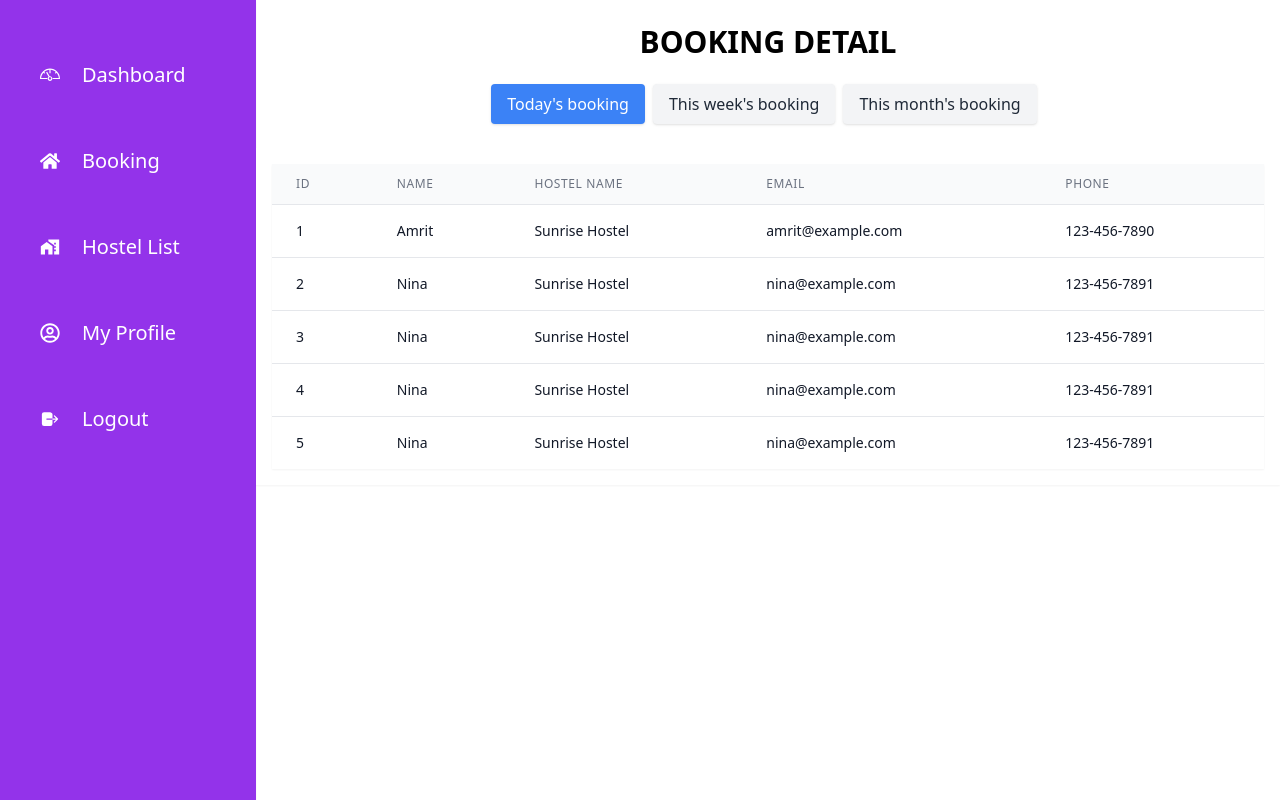
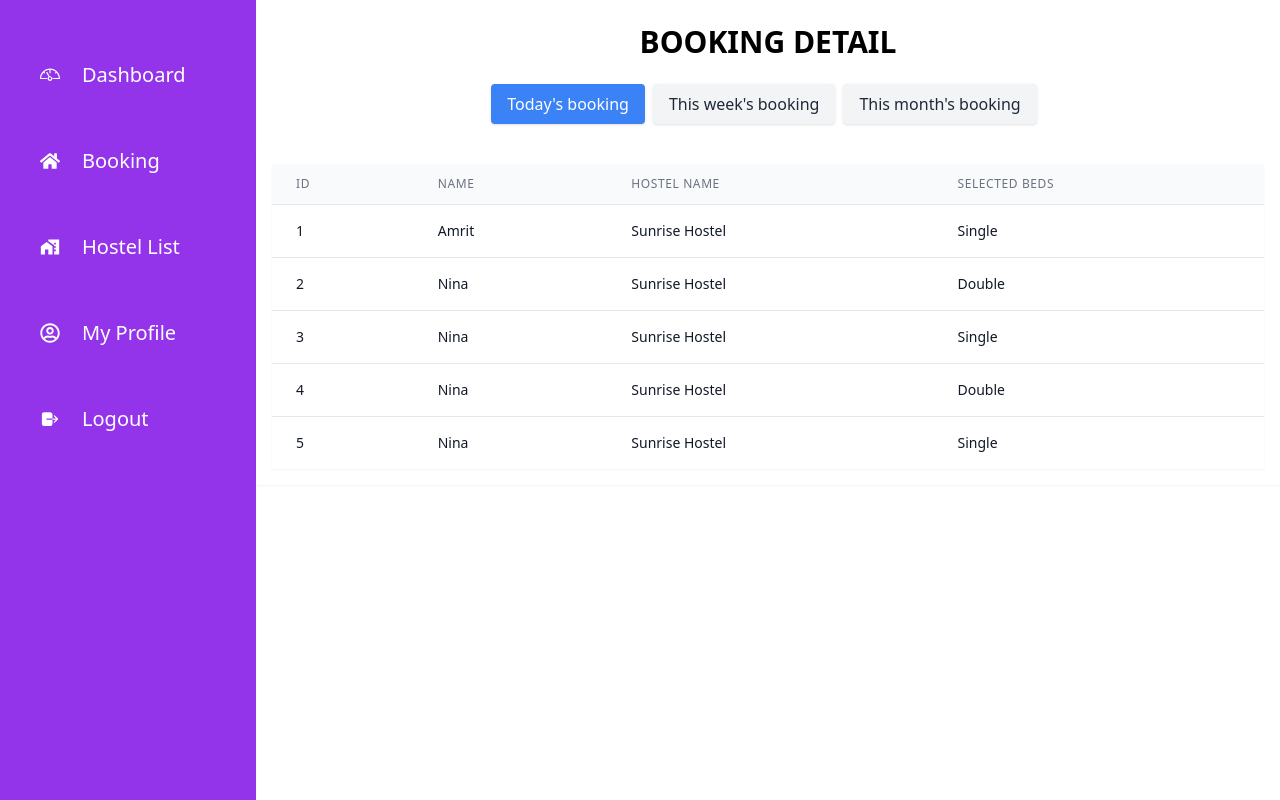
Before and after one commit to Nehaa222/hostelStay, a React (Vite) app: page /Booking in a window 1280 px wide. Built offline with nearby package versions, Linux system fonts and the light colour scheme.

Commit message:
Replace the one columns of admin dashboard

```diff
--- a/src/components/Booking.jsx
+++ b/src/components/Booking.jsx
@@ -1,101 +1,3 @@
-// import React, { useState } from "react";
-// import { FaHome } from "react-icons/fa";
-// import { TfiDashboard } from "react-icons/tfi";
-// import { MdMapsHomeWork } from "react-icons/md";
-// import { FaRegUserCircle } from "react-icons/fa";
-// import { IoLogOut } from "react-icons/io5";
-// import { Link } from "react-router-dom";
-
-// export default function Booking() {
-//   const [activeTab, setActiveTab] = useState("today");
-
-//   const displayContent = () => {
-//     switch (activeTab) {
-//       case "today":
-//         return "Booked for Amrit";
-//       case "week":
-//         return "Booked by Raj";
-//       case "month":
-//         return "Booked by Quyem";
-//       default:
-//         return "Select a tab to display bookings";
-//     }
-//   };
-
-//   return (
-//     <div className="Container ">
-//       <div className="flex h-full w-full cursor-pointer">
-//         <div className="sidebar bg-[#D9D9D9] text-black p-5 w-[40%] font-bold text-[20px] flex flex-col items-center h-screen">
-
-//           <div class="menu-item mt-10 mb-4 w-full flex items-center justify-start pl-5">
-//             <Link to="/" className="flex items-center">
-//               <TfiDashboard class="mr-[22px]" />
-//               <span>Dashboard</span>
-//             </Link>
-//           </div>
-
-
-//           <div className="menu-item mt-10 mb-4 w-full flex items-center justify-start pl-5">
-//             <FaHome className="mr-[22px]" />
-//             <span>Booking</span>
-//           </div>
-//           <div className="menu-item mt-10 mb-4 w-full flex items-center justify-start pl-5">
-//             <MdMapsHomeWork className="mr-[22px]" />
-//             <span>Hostel List</span>
-//           </div>
-//           <div className="menu-item mt-10 mb-4 w-full flex items-center justify-start pl-5">
-//             <FaRegUserCircle className="mr-[22px]" />
-//             <span>My Profile</span>
-//           </div>
-//           <div className="menu-item mt-10 w-full flex items-center justify-start pl-5">
-//             <IoLogOut className="mr-[22px]" />
-//             <span>Logout</span>
-//           </div>
-//         </div>
-//         <div className="container flex flex-col ml-[28%] Shadow-md ">
-//           <p className="font-bold text-3xl ml-[100px]">BOOKING DETAIL</p>
-//           <div className="tabs mt-[30px]">
-//             <button
-//               className={`tab ${
-//                 activeTab === "today"
-//                   ? "active bg-blue-500 text-white"
-//                   : "bg-gray-100 text-gray-800"
-//               } hover:bg-blue-300 px-4 py-2 rounded shadow mr-2`}
-//               onClick={() => setActiveTab("today")}
-//             >
-//               Today's booking
-//             </button>
-//             <button
-//               className={`tab ${
-//                 activeTab === "week"
-//                   ? "active bg-blue-500 text-white"
-//                   : "bg-gray-100 text-gray-800"
-//               } hover:bg-blue-300 px-4 py-2 rounded shadow mr-2`}
-//               onClick={() => setActiveTab("week")}
-//             >
-//               This week's booking
-//             </button>
-//             <button
-//               className={`tab ${
-//                 activeTab === "month"
-//                   ? "active bg-blue-500 text-white"
-//                   : "bg-gray-100 text-gray-800"
-//               } hover:bg-blue-300 px-4 py-2 rounded shadow mr-2`}
-//               onClick={() => setActiveTab("month")}
-//             >
-//               This month's booking
-//             </button>
-//           </div>
-
-//           <div className="content mt-[50px] h-[350px] w-[70%] bg-green-400">
-//             {displayContent()}
-//           </div>
-//         </div>
-//       </div>
-//     </div>
-//   );
-// }
-
 import React, { useState } from "react";
 import { FaHome } from "react-icons/fa";
 import { TfiDashboard } from "react-icons/tfi";
@@ -106,19 +8,19 @@ import { Link } from "react-router-dom";
 
 const bookings = {
   today: [
-    { id: 1, name: "Amrit", hostelName: "Sunrise Hostel", email: "amrit@example.com", phone: "123-456-7890" },
-    { id: 2, name: "Nina", hostelName: "Sunrise Hostel", email: "nina@example.com", phone: "123-456-7891" },
-    { id: 3, name: "Nina", hostelName: "Sunrise Hostel", email: "nina@example.com", phone: "123-456-7891" },
-    { id: 4, name: "Nina", hostelName: "Sunrise Hostel", email: "nina@example.com", phone: "123-456-7891" },
-    { id: 5, name: "Nina", hostelName: "Sunrise Hostel", email: "nina@example.com", phone: "123-456-7891" },
+    { id: 1, name: "Amrit", hostelName: "Sunrise Hostel", email: "amrit@example.com", selectedBed: "Single" },
+    { id: 2, name: "Nina", hostelName: "Sunrise Hostel", email: "nina@example.com", selectedBed: "Double" },
+    { id: 3, name: "Nina", hostelName: "Sunrise Hostel", email: "nina@example.com", selectedBed: "Single" },
+    { id: 4, name: "Nina", hostelName: "Sunrise Hostel", email: "nina@example.com", selectedBed: "Double" },
+    { id: 5, name: "Nina", hostelName: "Sunrise Hostel", email: "nina@example.com", selectedBed: "Single" },
   ],
   week: [
-    { id: 6, name: "Raj", hostelName: "Moonlight Hostel", email: "raj@example.com", phone: "123-456-7892" },
-    { id: 7, name: "Alex", hostelName: "Moonlight Hostel", email: "alex@example.com", phone: "123-456-7893" },
+    { id: 6, name: "Raj", hostelName: "Moonlight Hostel", email: "raj@example.com", selectedBed: "Single" },
+    { id: 7, name: "Alex", hostelName: "Moonlight Hostel", email: "alex@example.com", selectedBed: "Double" },
   ],
   month: [
-    { id: 8, name: "Quyem", hostelName: "Starlight Hostel", email: "quyem@example.com", phone: "123-456-7894" },
-    { id: 9, name: "John", hostelName: "Starlight Hostel", email: "john@example.com", phone: "123-456-7895" },
+    { id: 8, name: "Quyem", hostelName: "Starlight Hostel", email: "quyem@example.com", selectedBed: "Double" },
+    { id: 9, name: "John", hostelName: "Starlight Hostel", email: "john@example.com", selectedBed: "Single" },
   ],
 };
 
@@ -138,8 +40,7 @@ export default function Booking() {
             <th className="px-6 py-3 text-left text-xs font-medium text-gray-500 uppercase tracking-wider">ID</th>
             <th className="px-6 py-3 text-left text-xs font-medium text-gray-500 uppercase tracking-wider">Name</th>
             <th className="px-6 py-3 text-left text-xs font-medium text-gray-500 uppercase tracking-wider">Hostel Name</th>
-            <th className="px-6 py-3 text-left text-xs font-medium text-gray-500 uppercase tracking-wider">Email</th>
-            <th className="px-6 py-3 text-left text-xs font-medium text-gray-500 uppercase tracking-wider">Phone</th>
+            <th className="px-6 py-3 text-left text-xs font-medium text-gray-500 uppercase tracking-wider">Selected Beds</th>
           </tr>
         </thead>
         <tbody className="bg-white divide-y divide-gray-200">
@@ -148,8 +49,7 @@ export default function Booking() {
               <td className="px-6 py-4 whitespace-nowrap text-sm text-gray-900">{booking.id}</td>
               <td className="px-6 py-4 whitespace-nowrap text-sm text-gray-900">{booking.name}</td>
               <td className="px-6 py-4 whitespace-nowrap text-sm text-gray-900">{booking.hostelName}</td>
-              <td className="px-6 py-4 whitespace-nowrap text-sm text-gray-900">{booking.email}</td>
-              <td className="px-6 py-4 whitespace-nowrap text-sm text-gray-900">{booking.phone}</td>
+              <td className="px-6 py-4 whitespace-nowrap text-sm text-gray-900">{booking.selectedBed}</td>
             </tr>
           ))}
         </tbody>
```
